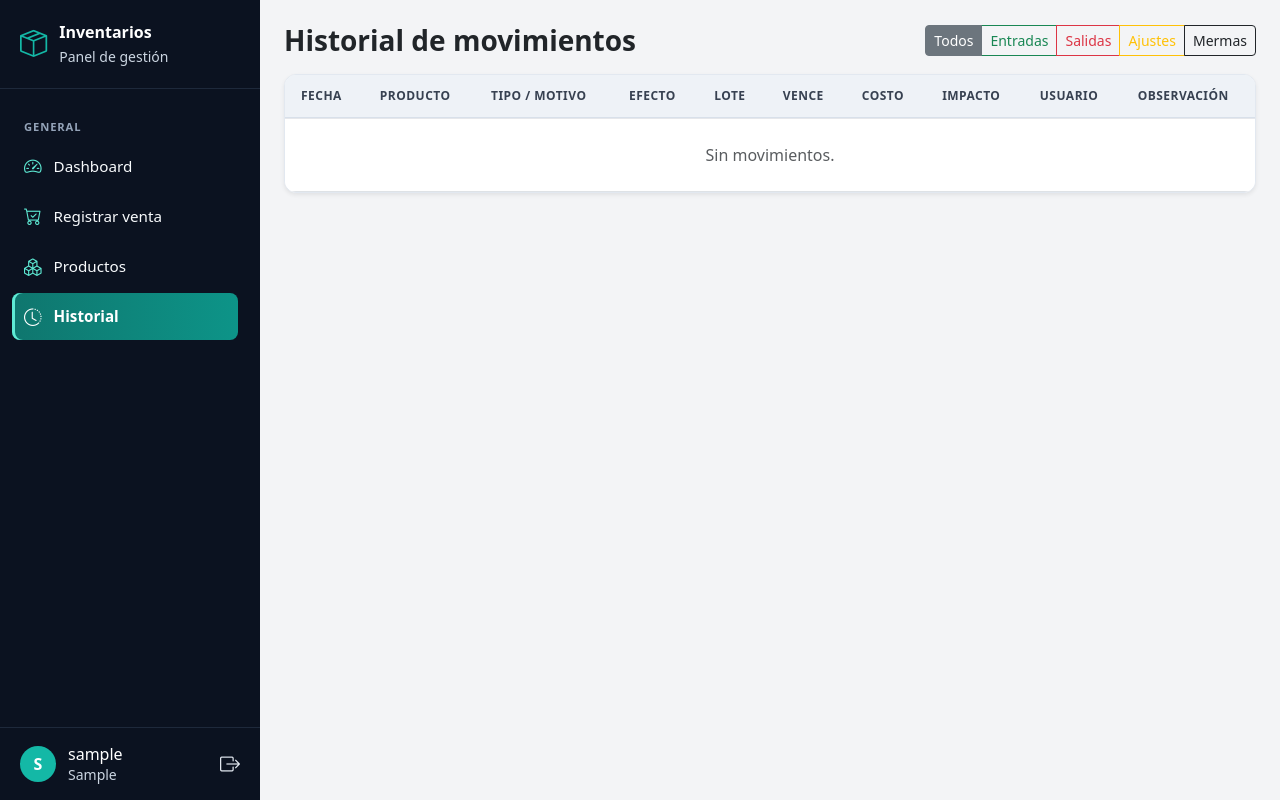
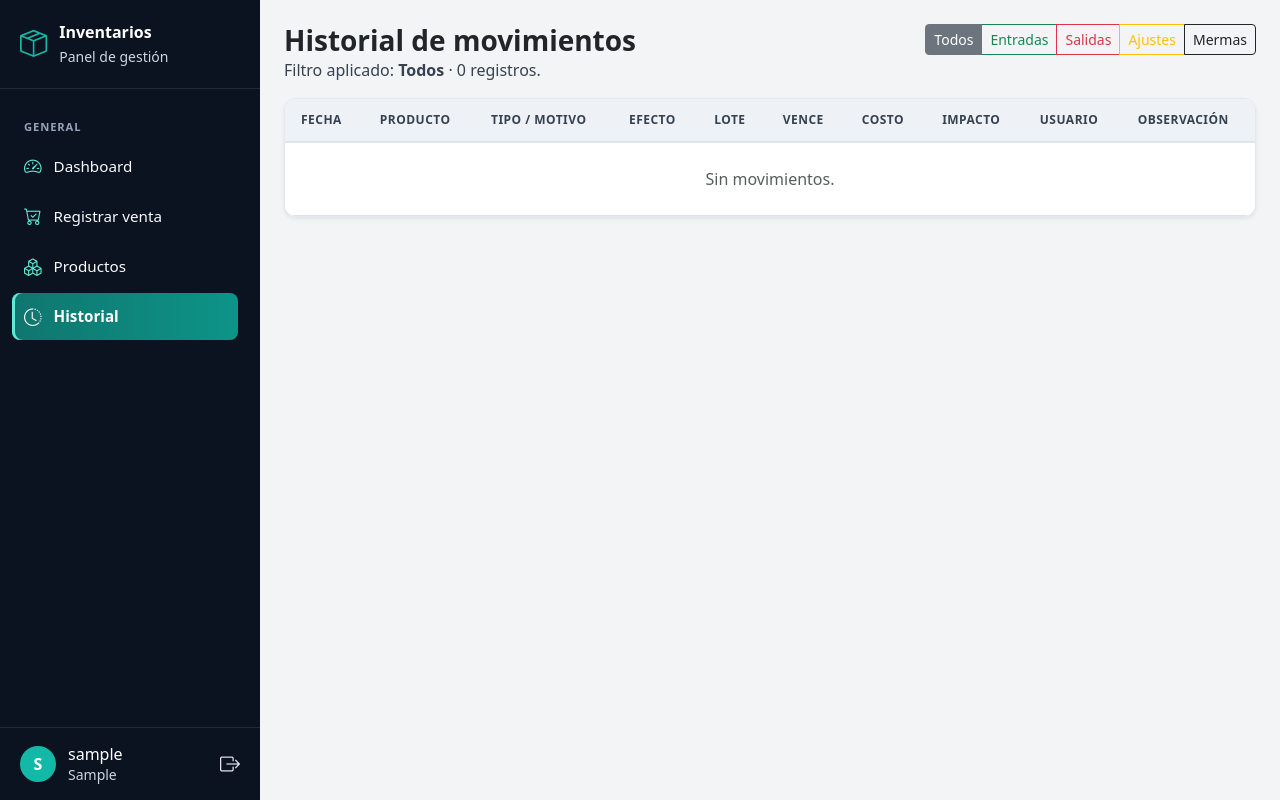
Before and after one commit to NicolasSRC/Sistem-Inventario, a Flask app: page /movimientos/ in a window 1280 px wide. Run offline with Flask 3, Linux system fonts and the light colour scheme; the visitor is signed in with stand-in values (Sample User, id 1); data that the repository does not hold is empty.

Commit message:
Agrega filtro descriptivo al historial y limpia el login

```diff
--- a/app/routes/movimientos.py
+++ b/app/routes/movimientos.py
@@ -23,6 +23,8 @@ def historial():
     q = Movimiento.query
     if tipo in TIPOS:
         q = q.filter_by(tipo=tipo)
+    else:
+        tipo = ""
     return render_template("movimientos/historial.html",
                            movimientos=q.order_by(Movimiento.fecha.desc()).all(), tipo=tipo)
 
--- a/app/templates/login.html
+++ b/app/templates/login.html
@@ -27,7 +27,7 @@
   </button>
   {% endfor %}
  </div>
- <p class="text-center text-muted small mb-0 mt-3">Haga clic en una cuenta para ingresar directamente.<br>Solo para pruebas locales.</p>
+ <p class="text-center text-muted small mb-0 mt-3">Haga clic en una cuenta para ingresar directamente.</p>
 </div></div>
 
 <script>
--- a/app/templates/movimientos/historial.html
+++ b/app/templates/movimientos/historial.html
@@ -1,7 +1,15 @@
 {% extends "base.html" %}
 {% block title %}Historial{% endblock %}
 {% block content %}
-<div class="d-flex justify-content-between align-items-center mb-3"><h3 class="page-title">Historial de movimientos</h3>
+<div class="d-flex flex-wrap justify-content-between align-items-start gap-2 mb-3">
+ <div>
+  <h3 class="page-title">Historial de movimientos</h3>
+  <p class="page-sub mb-0">
+   Filtro aplicado:
+   <strong>{% if tipo == 'entrada' %}Entradas{% elif tipo == 'salida' %}Salidas{% elif tipo == 'ajuste' %}Ajustes{% elif tipo == 'merma' %}Mermas{% else %}Todos{% endif %}</strong>
+   · {{ movimientos|length }} registro{{ '' if movimientos|length == 1 else 's' }}.
+  </p>
+ </div>
  <div class="btn-group flex-wrap"><a class="btn btn-sm btn-outline-secondary {{ 'active' if not tipo }}" href="?">Todos</a>
  <a class="btn btn-sm btn-outline-success {{ 'active' if tipo=='entrada' }}" href="?tipo=entrada">Entradas</a>
  <a class="btn btn-sm btn-outline-danger {{ 'active' if tipo=='salida' }}" href="?tipo=salida">Salidas</a>
```
